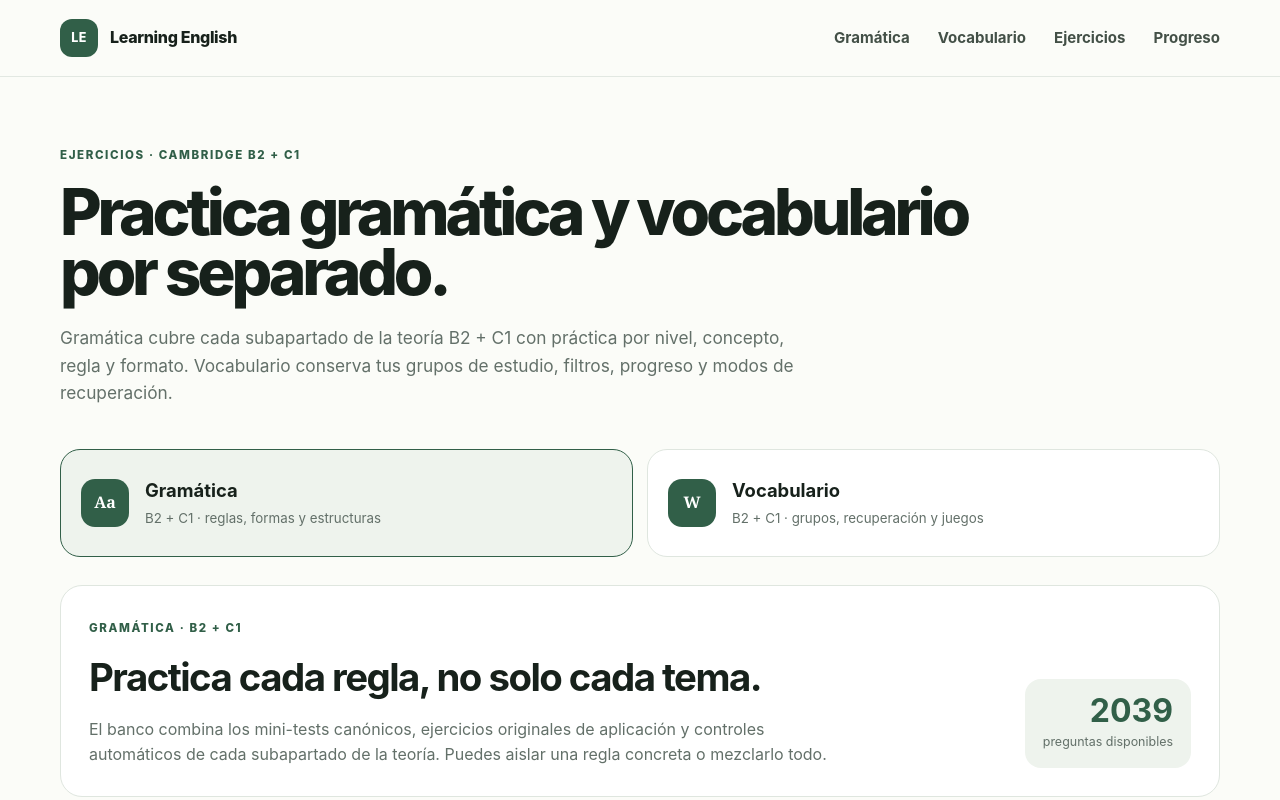
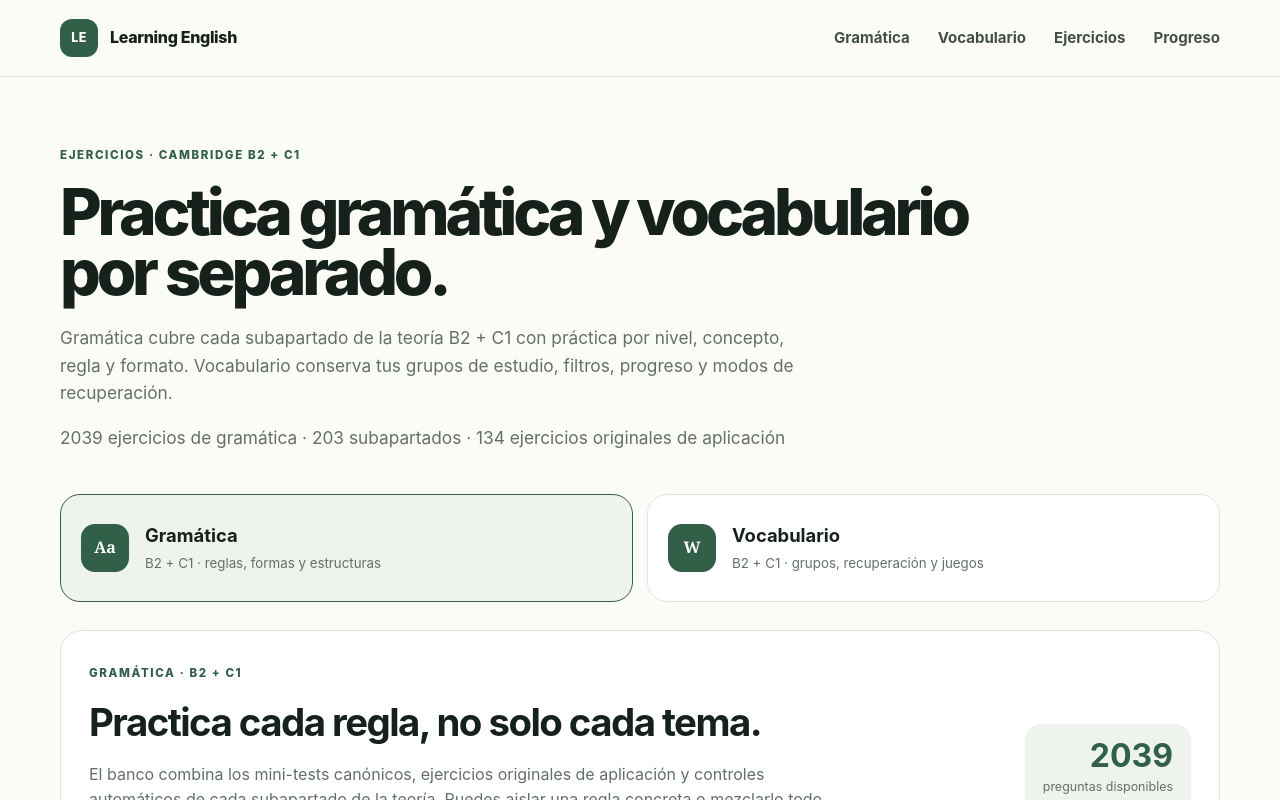
Before and after one commit to susinodevelop/learningenglish, a Next.js app: page /games in a window 1280 px wide. Shown: the top 800 px of the page. Built offline with nearby package versions, Linux system fonts and the light colour scheme.

Commit message:
feat: expose grammar exercise bank coverage

```diff
--- a/app/games/page.tsx
+++ b/app/games/page.tsx
@@ -1,8 +1,11 @@
 import type { Metadata } from "next";
 import { ExercisesHub } from "@/components/exercises/exercises-hub";
 import {
+  grammarExerciseApplicationCount,
   grammarExerciseConcepts,
+  grammarExerciseCount,
   grammarExerciseQuestions,
+  grammarExerciseSections,
 } from "@/lib/grammar/exercises";
 import { vocabularyLexicon, vocabularyTopics } from "@/lib/vocabulary";
 
@@ -26,6 +29,9 @@ export default function GamesPage() {
           Gramática cubre cada subapartado de la teoría B2 + C1 con práctica por nivel, concepto, regla
           y formato. Vocabulario conserva tus grupos de estudio, filtros, progreso y modos de recuperación.
         </p>
+        <p>
+          {grammarExerciseCount} ejercicios de gramática · {grammarExerciseSections.length} subapartados · {grammarExerciseApplicationCount} ejercicios originales de aplicación
+        </p>
       </header>
 
       <ExercisesHub
```
